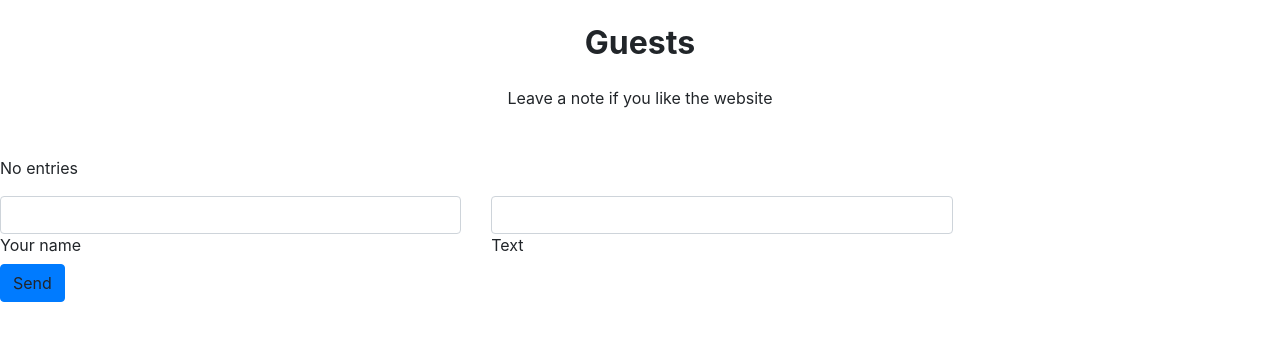
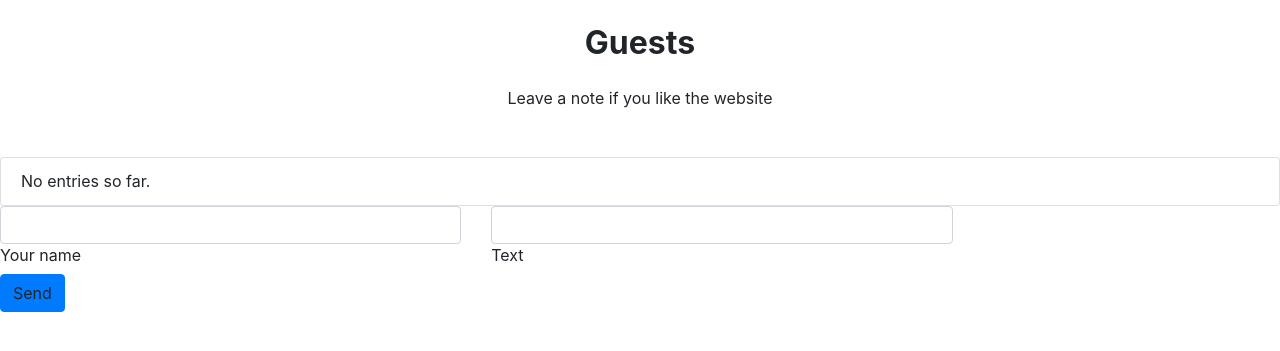
Before and after one commit to agata-tafelska/portfolio, a Flask app: page /guests in a window 1280 px wide. Shown: the part 54-405 px from the top of the page. Run offline with Flask 2, Linux system fonts and the light colour scheme; data that the repository does not hold is empty; some libraries are stand-ins or nearby versions.

Commit message:
Improve displaying notes

```diff
--- a/templates/guests.html
+++ b/templates/guests.html
@@ -14,10 +14,13 @@
     <!--Section description-->
     <p class="text-center w-responsive mx-auto mb-5">Leave a note if you like the website</p>
 
-    {% for note in notes %}
-    <p>{{note[0] }} wrote: {{note[1]}} </p>
-    {% else %}<p>No entries</p>{% endfor %}
-
+    <ul class="list-group">
+        {% for note in notes %}
+        <li class="list-group-item">{{note[0] }} wrote: {{note[1]}}</li>
+        {% else %}
+        <li class="list-group-item">No entries so far.</li>
+        {% endfor %}
+    </ul>
     <div class="row">
 
         <!--Grid column-->
```
